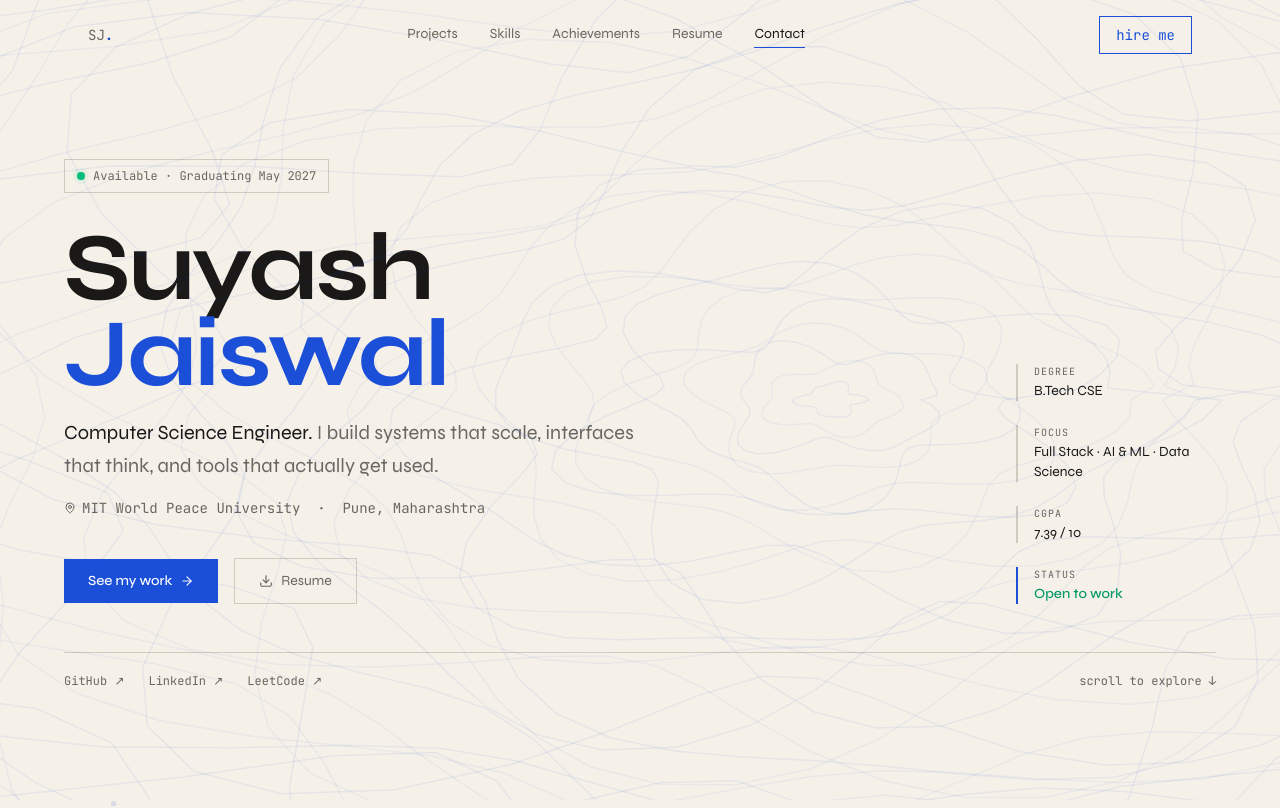
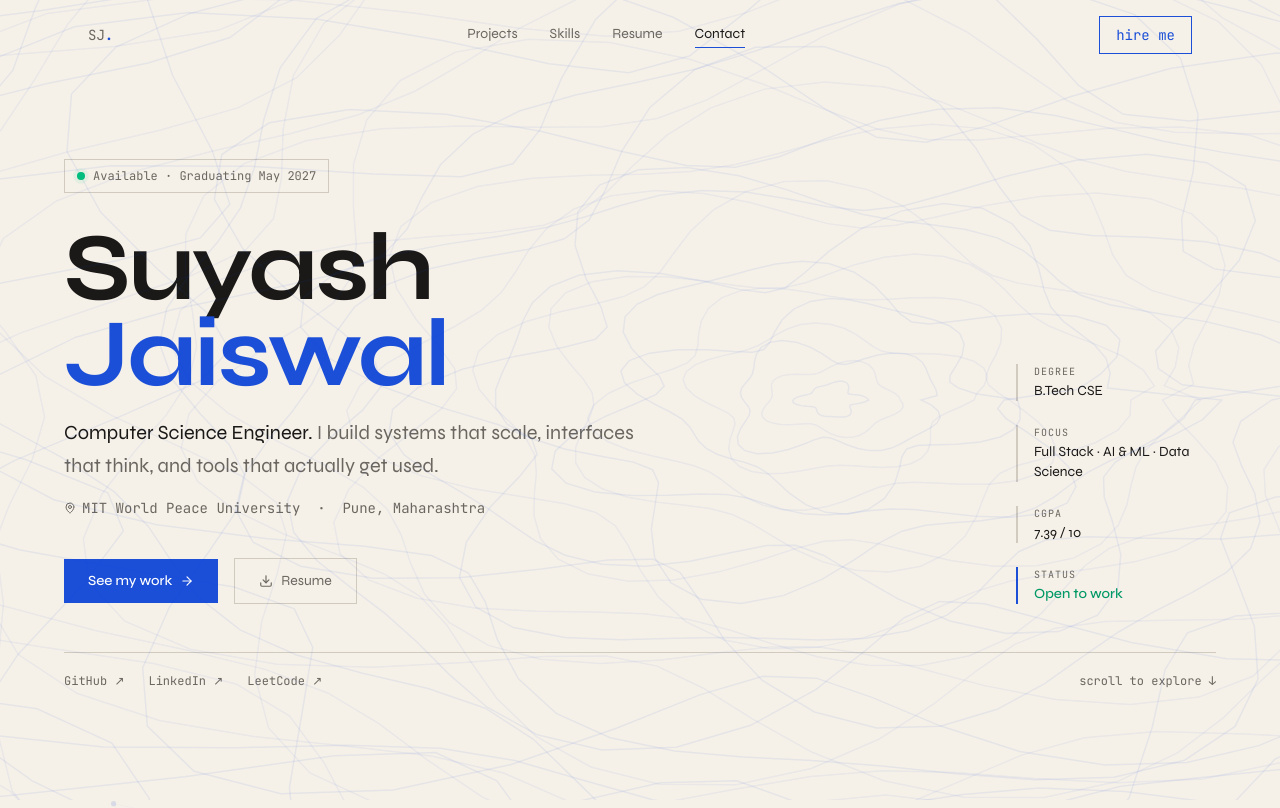
Before and after one commit to suyash-jaiswal2/PorfolioWebsite, a Next.js app in the folder portfolio/: page / in a window 1280 px wide. Shown: the top 808 px of the page. Built offline with nearby package versions, Linux system fonts and the light colour scheme.

Commit message:
Achievements hidden

```diff
--- a/portfolio/components/Nav.tsx
+++ b/portfolio/components/Nav.tsx
@@ -4,7 +4,7 @@ import { useEffect, useState, useRef } from 'react'
 const NAV_LINKS = [
   { id: 'projects',     label: 'Projects' },
   { id: 'skills',       label: 'Skills' },
-  { id: 'achievements', label: 'Achievements' },
+  /*{ id: 'achievements', label: 'Achievements' },*/
   { id: 'resume',       label: 'Resume' },
   { id: 'contact',      label: 'Contact' },
 ]
```
Also changed, not shown: 1 other file (tests, documents, lock files or other folders).
